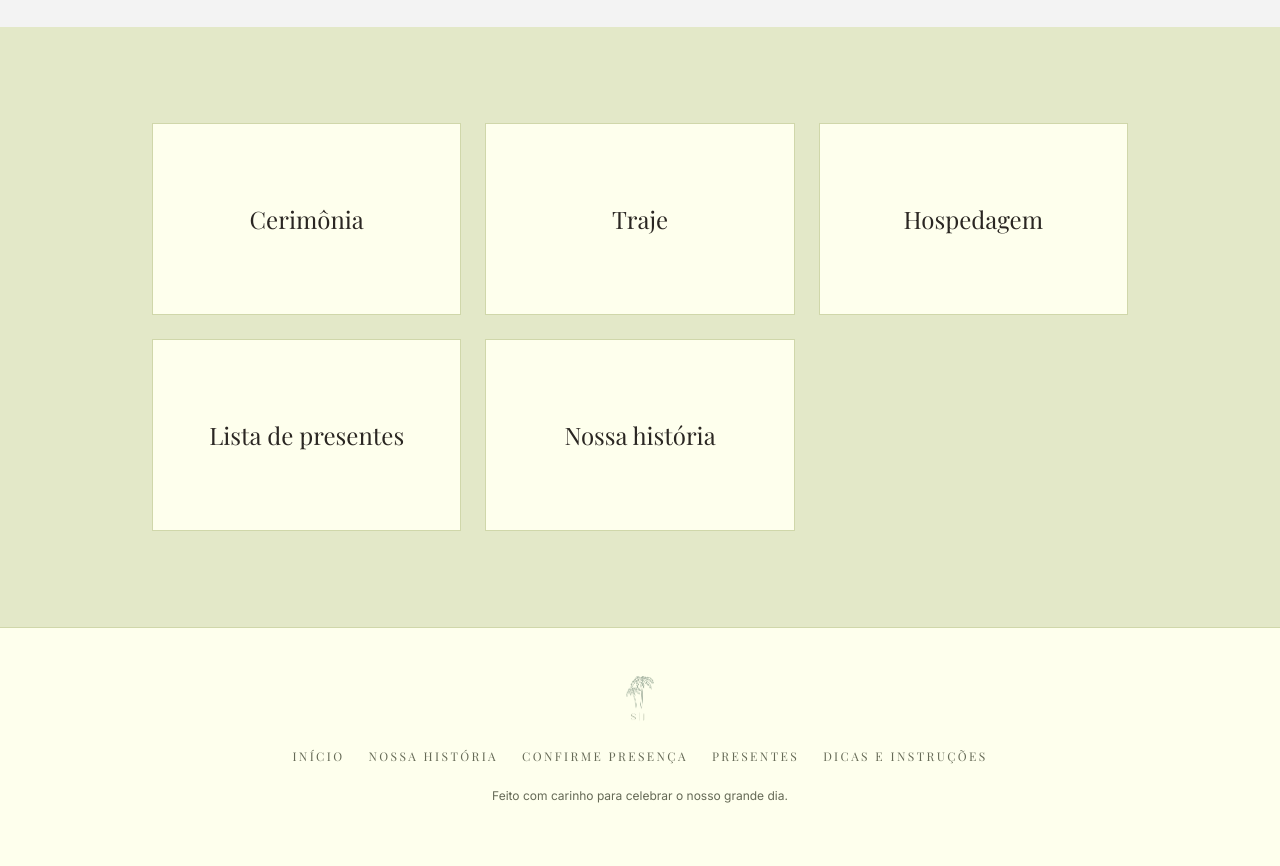
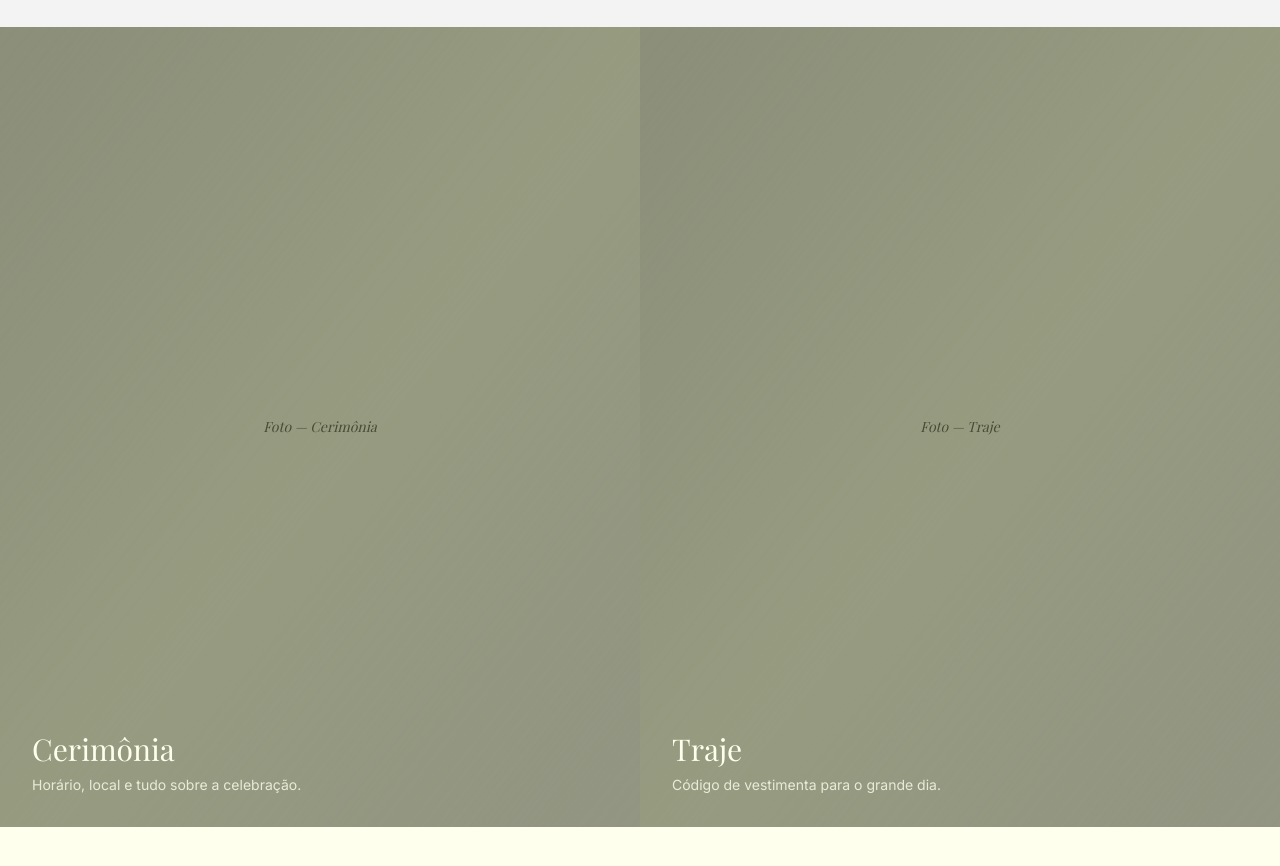
Before and after one commit to johnnatas/stefanie-e-jonatas-site-de-casamento, a Next.js app: page / in a window 1280 px wide. Shown: the part 1240-2106 px from the top of the page. Built offline with nearby package versions, Linux system fonts and the light colour scheme.

Commit message:
feat(home): replace InfoCards flip-card grid with scroll-driven TopicsCarousel

```diff
--- a/src/app/page.tsx
+++ b/src/app/page.tsx
@@ -1,13 +1,13 @@
 import { HomeHero } from "@/components/home/HomeHero";
 import { SaveTheDateSection } from "@/components/home/SaveTheDateSection";
-import { InfoCards } from "@/components/home/InfoCards";
+import { TopicsCarousel } from "@/components/home/TopicsCarousel";
 
 export default function HomePage() {
   return (
     <>
       <HomeHero />
       <SaveTheDateSection />
-      <InfoCards />
+      <TopicsCarousel />
     </>
   );
 }
--- a/src/components/home/InfoCards.tsx
+++ /dev/null
@@ -1,57 +0,0 @@
-import Link from "next/link";
-
-interface InfoCard {
-  title: string;
-  description: string;
-  href: string;
-}
-
-const CARDS: InfoCard[] = [
-  {
-    title: "Cerimônia",
-    description: "Horário, local e tudo sobre a celebração.",
-    href: "/dicas-e-instrucoes/cerimonia",
-  },
-  {
-    title: "Traje",
-    description: "Código de vestimenta para o grande dia.",
-    href: "/dicas-e-instrucoes/codigo-de-vestimenta",
-  },
-  {
-    title: "Hospedagem",
-    description: "Sugestões de hotéis e pousadas próximas.",
-    href: "/dicas-e-instrucoes/hospedagem",
-  },
-  {
-    title: "Lista de presentes",
-    description: "Ajude a construir o começo da nossa nova casa.",
-    href: "/presentes",
-  },
-  {
-    title: "Nossa história",
-    description: "Como tudo começou até chegarmos aqui.",
-    href: "/nossa-historia",
-  },
-];
-
-export function InfoCards() {
-  return (
-    <section className="bg-paper-soft py-24">
-      <div className="mx-auto grid max-w-5xl grid-cols-1 gap-6 px-6 sm:grid-cols-2 lg:grid-cols-3">
-        {CARDS.map((card) => (
-          <Link key={card.href} href={card.href} className="flip-card h-48">
-            <div className="flip-card-inner h-full w-full">
-              <div className="flip-card-front flex h-full flex-col items-center justify-center border border-line bg-paper px-6 text-center">
-                <h3 className="font-serif text-2xl text-ink">{card.title}</h3>
-              </div>
-              <div className="flip-card-back flex h-full flex-col items-center justify-center border border-gold bg-paper px-6 text-center">
-                <h3 className="font-serif text-xl text-gold">{card.title}</h3>
-                <p className="mt-3 font-sans text-sm text-ink-soft">{card.description}</p>
-              </div>
-            </div>
-          </Link>
-        ))}
-      </div>
-    </section>
-  );
-}
--- /dev/null
+++ b/src/components/home/TopicsCarousel.tsx
@@ -0,0 +1,156 @@
+"use client";
+
+import { useEffect, useRef, useState, type RefObject } from "react";
+import Link from "next/link";
+import useEmblaCarousel from "embla-carousel-react";
+import { PlaceholderImage } from "@/components/ui/PlaceholderImage";
+
+interface Topic {
+  title: string;
+  description: string;
+  href: string;
+}
+
+const TOPICS: Topic[] = [
+  {
+    title: "Cerimônia",
+    description: "Horário, local e tudo sobre a celebração.",
+    href: "/dicas-e-instrucoes/cerimonia",
+  },
+  {
+    title: "Traje",
+    description: "Código de vestimenta para o grande dia.",
+    href: "/dicas-e-instrucoes/codigo-de-vestimenta",
+  },
+  {
+    title: "Hospedagem",
+    description: "Sugestões de hotéis e pousadas próximas.",
+    href: "/dicas-e-instrucoes/hospedagem",
+  },
+  {
+    title: "Lista de presentes",
+    description: "Ajude a construir o começo da nossa nova casa.",
+    href: "/presentes",
+  },
+  {
+    title: "Nossa história",
+    description: "Como tudo começou até chegarmos aqui.",
+    href: "/nossa-historia",
+  },
+];
+
+function TopicPanel({ topic, className }: { topic: Topic; className?: string }) {
+  return (
+    <Link href={topic.href} className={`group relative block h-full overflow-hidden ${className ?? ""}`}>
+      <PlaceholderImage label={`Foto — ${topic.title}`} className="absolute inset-0 h-full w-full" />
+      <div className="absolute inset-0 bg-forest/40 transition-colors group-hover:bg-forest/55" />
+      <div className="absolute inset-x-0 bottom-0 flex flex-col gap-2 p-8 text-paper">
+        <h3 className="font-serif text-3xl">{topic.title}</h3>
+        <p className="font-sans text-sm text-paper/80">{topic.description}</p>
+      </div>
+    </Link>
+  );
+}
+
+function useScrollDrivenTranslate(sectionRef: RefObject<HTMLElement | null>, maxTranslateVw: number) {
+  const [translateVw, setTranslateVw] = useState(0);
+
+  useEffect(() => {
+    function handleScroll() {
+      const section = sectionRef.current;
+      if (!section) return;
+
+      const scrollableDistance = section.offsetHeight - window.innerHeight;
+      if (scrollableDistance <= 0) return;
+
+      const rect = section.getBoundingClientRect();
+      const scrolled = Math.min(Math.max(-rect.top, 0), scrollableDistance);
+      setTranslateVw((scrolled / scrollableDistance) * maxTranslateVw);
+    }
+
+    handleScroll();
+    window.addEventListener("scroll", handleScroll, { passive: true });
+    return () => window.removeEventListener("scroll", handleScroll);
+  }, [sectionRef, maxTranslateVw]);
+
+  return translateVw;
+}
+
+function usePrefersReducedMotion() {
+  const [prefersReduced, setPrefersReduced] = useState(false);
+
+  useEffect(() => {
+    if (typeof window === "undefined" || typeof window.matchMedia !== "function") return;
+
+    const query = window.matchMedia("(prefers-reduced-motion: reduce)");
+    setPrefersReduced(query.matches);
+    const listener = (event: MediaQueryListEvent) => setPrefersReduced(event.matches);
+    query.addEventListener("change", listener);
+    return () => query.removeEventListener("change", listener);
+  }, []);
+
+  return prefersReduced;
+}
+
+function DesktopScrollCarousel() {
+  const sectionRef = useRef<HTMLElement>(null);
+  const rowWidthVw = TOPICS.length * 50;
+  const maxTranslateVw = Math.max(rowWidthVw - 100, 0);
+  const translateVw = useScrollDrivenTranslate(sectionRef, maxTranslateVw);
+
+  return (
+    <section ref={sectionRef} className="relative" style={{ height: "300vh" }}>
+      <div className="sticky top-0 h-screen overflow-hidden">
+        <div
+          className="flex h-full"
+          style={{ transform: `translateX(-${translateVw}vw)`, width: `${rowWidthVw}vw` }}
+        >
+          {TOPICS.map((topic) => (
+            <TopicPanel key={topic.href} topic={topic} className="w-[50vw] flex-shrink-0" />
+          ))}
+        </div>
+      </div>
+    </section>
+  );
+}
+
+function SwipeCarousel() {
+  const [emblaRef] = useEmblaCarousel({ loop: false, align: "start" });
+
+  return (
+    <div className="overflow-hidden" ref={emblaRef}>
+      <div className="flex h-[70vh]">
+        {TOPICS.map((topic) => (
+          <TopicPanel
+            key={topic.href}
+            topic={topic}
+            className="min-w-0 flex-[0_0_85%] sm:flex-[0_0_60%] md:flex-[0_0_45%]"
+          />
+        ))}
+      </div>
+    </div>
+  );
+}
+
+/**
+ * Last section of the Home page. Desktop: scroll-jacked horizontal
+ * carousel (vertical scroll drives horizontal panel movement). Mobile
+ * and prefers-reduced-motion: a standard swipe/drag carousel instead —
+ * see references/images/carrossel-de-scroll-horizontal.png for the
+ * full-height photo treatment this mirrors (local design reference, not
+ * in the repo).
+ */
+export function TopicsCarousel() {
+  const prefersReducedMotion = usePrefersReducedMotion();
+
+  return (
+    <>
+      <div className="hidden md:block">
+        {prefersReducedMotion ? <SwipeCarousel /> : <DesktopScrollCarousel />}
+      </div>
+      <div className="md:hidden">
+        <SwipeCarousel />
+      </div>
+    </>
+  );
+}
--- a/vitest.setup.ts
+++ b/vitest.setup.ts
@@ -1 +1,45 @@
 import "@testing-library/jest-dom/vitest";
+
+// jsdom does not implement window.matchMedia. Polyfill it so components that
+// call it directly (our own hooks, and third-party libs like
+// embla-carousel-react) don't crash when mounted in tests.
+if (typeof window !== "undefined" && typeof window.matchMedia !== "function") {
+  window.matchMedia = (query: string) => ({
+    matches: false,
+    media: query,
+    onchange: null,
+    addListener: () => {},
+    removeListener: () => {},
+    addEventListener: () => {},
+    removeEventListener: () => {},
+    dispatchEvent: () => false,
+  }) as unknown as MediaQueryList;
+}
+
+// jsdom does not implement IntersectionObserver either, which
+// embla-carousel-react also relies on when mounted.
+if (typeof globalThis.IntersectionObserver === "undefined") {
+  class MockIntersectionObserver implements IntersectionObserver {
+    readonly root: Element | Document | null = null;
+    readonly rootMargin: string = "";
+    readonly thresholds: ReadonlyArray<number> = [];
+    observe() {}
+    unobserve() {}
+    disconnect() {}
+    takeRecords(): IntersectionObserverEntry[] {
+      return [];
+    }
+  }
+  globalThis.IntersectionObserver = MockIntersectionObserver as unknown as typeof IntersectionObserver;
+}
+
+// jsdom does not implement ResizeObserver either, which
+// embla-carousel-react also relies on when mounted.
+if (typeof globalThis.ResizeObserver === "undefined") {
+  class MockResizeObserver implements ResizeObserver {
+    observe() {}
+    unobserve() {}
+    disconnect() {}
+  }
+  globalThis.ResizeObserver = MockResizeObserver as unknown as typeof ResizeObserver;
+}
```
Also changed, not shown: 1 other file (tests, documents, lock files or other folders).
